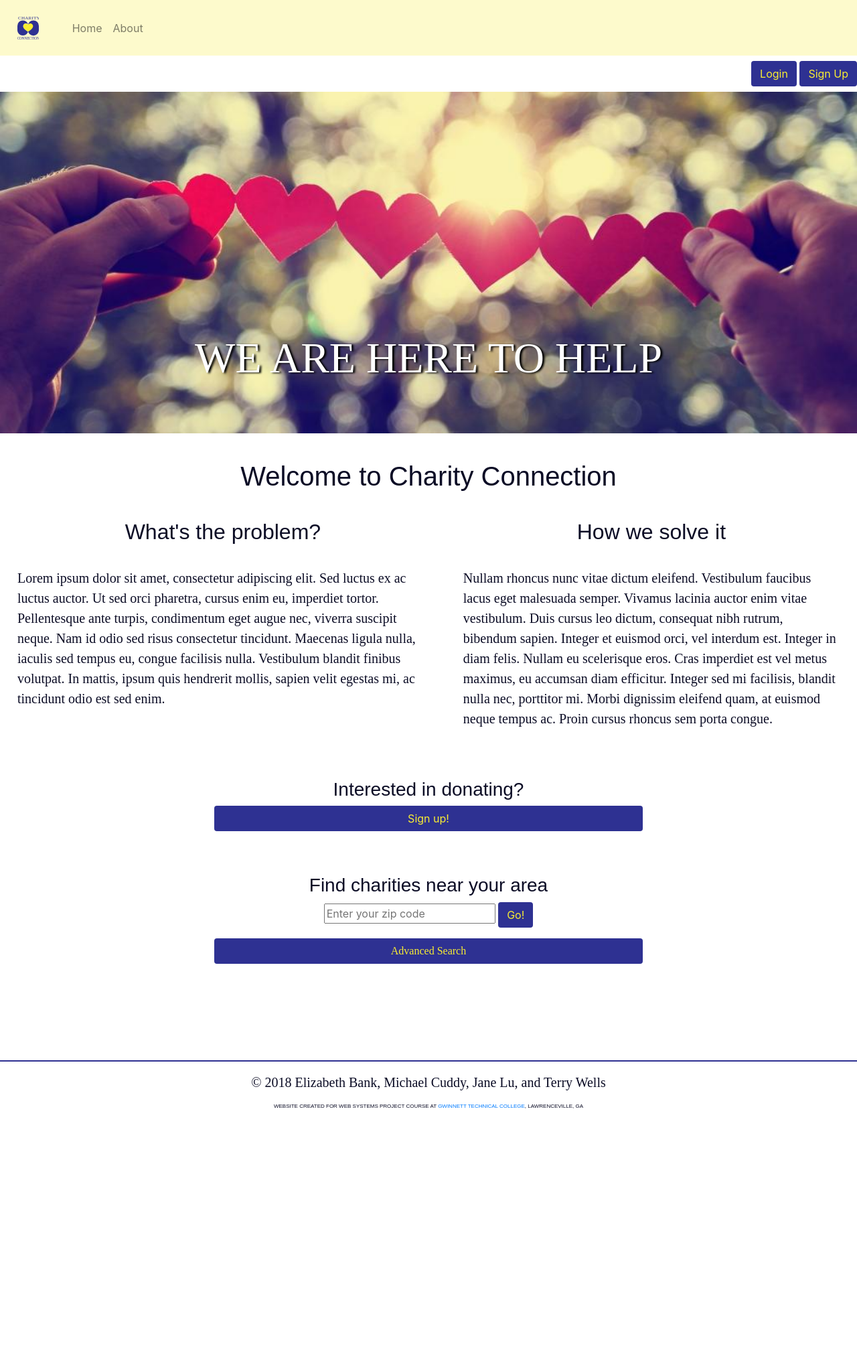
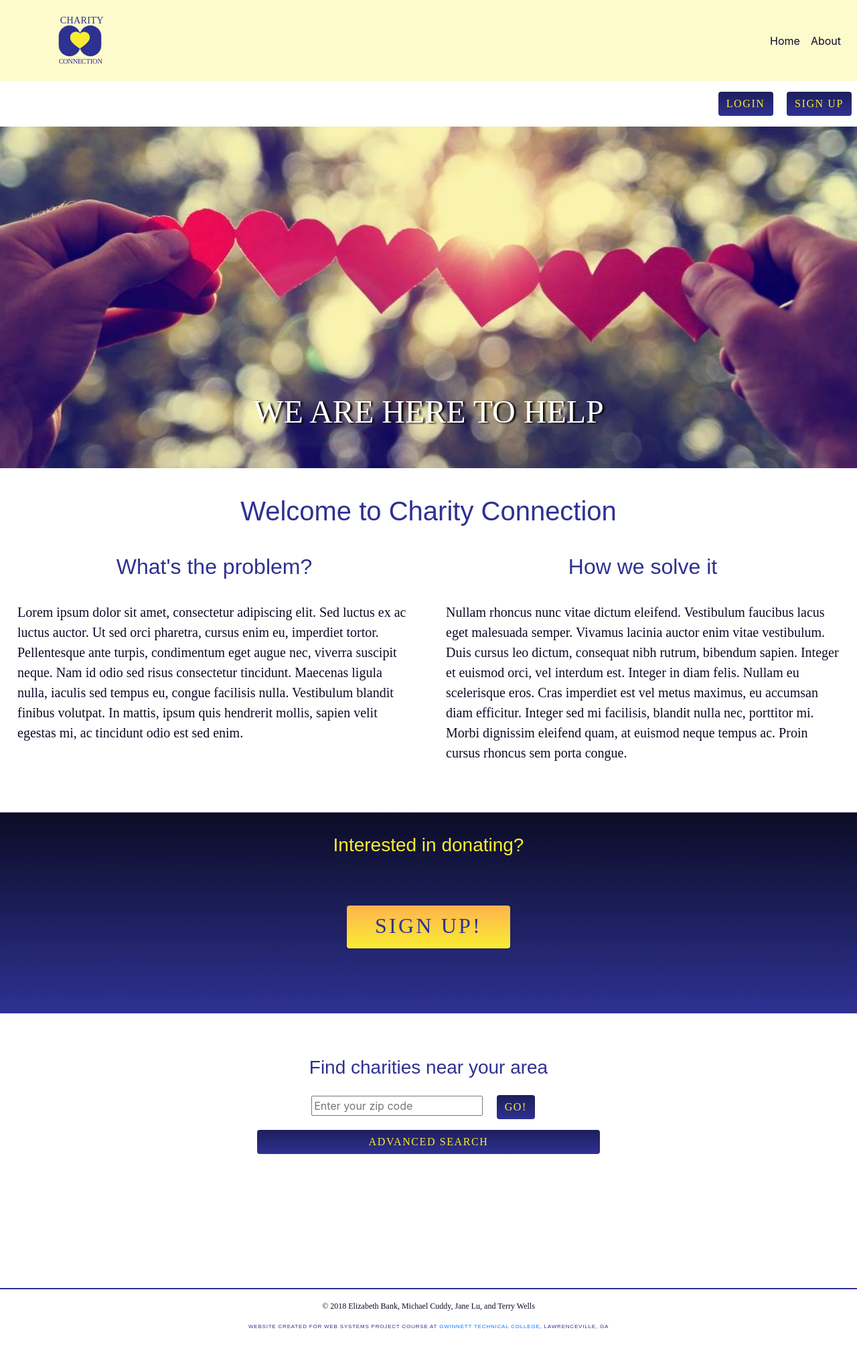
Before and after one commit to ravenusmc/capstone, a PHP site: page /capstone/ in a window 1280 px wide. Shown: the whole page at 67% size. Before the commit the page ends 1655 px from the top, so only its background shows below. Run offline with PHP 8.4, Linux system fonts and the light colour scheme; some libraries are stand-ins or nearby versions; some web fonts are replaced.

Commit message:
finished landing page styles, including javascript. Styled sign up, login, and donation pages. Fixed nav bar so nav items would align to the right at full screen.

```diff
--- a/assets/css/style.css
+++ b/assets/css/style.css
@@ -7,10 +7,12 @@ body {
 p {
   font-family: "Matrix II", serif;
   font-size: 20px;
+  color: #0B0C25;
 }
 
 h1, h2, h3, h4, h5, h6 {
   font-family: "Ministry", sans-serif;
+  color: #2E3192;
 }
 
 /* Accessibility-related */
@@ -36,6 +38,7 @@ h1, h2, h3, h4, h5, h6 {
 
 .navbar-brand {
   margin: 0.5em;
+  width: 30%;
 }
 
 .navbar-toggler {
@@ -48,7 +51,7 @@ h1, h2, h3, h4, h5, h6 {
   color: #F9ED32;
 }
 
-.nav-link {
+#mainMenu .nav-link {
   color: #0B0C25;
 }
 
@@ -57,30 +60,38 @@ h1, h2, h3, h4, h5, h6 {
 }
 
 .loginLinks {
+  display: inline;
+  max-width: 50%;
   float: right;
   padding: 0.5em 0;
 }
 
 .loginBtn {
-  background-color: #2E3192;
+  background: linear-gradient(#1D1F5B, #2E3192);
   color: #F9ED32;
+  font-family: "Ministry";
+  letter-spacing: 0.1em;
+  text-transform: uppercase;
   text-align: center;
+  margin: 1em;
+  border: 0;
+  margin: 0.5em;
 }
 .loginBtn:hover {
-  background-color: #0B0C25;
+  background: linear-gradient(#0B0C25, #1D1F5B);
 }
 
-.heroImg {
+.headerImg {
   position: relative;
   width: 100%;
 }
 
-.headerImg {
+.heroImg {
   background-size: cover;
   width: 100%;
 }
 
-.headerText {
+.heroText {
   text-align: center;
   position: absolute;
   bottom: 1em;
@@ -89,7 +100,7 @@ h1, h2, h3, h4, h5, h6 {
   z-index: 5;
   text-transform: uppercase;
   font-family: "Ministry";
-  font-size: 4em;
+  font-size: 1.5em;
   width: 100%;
   margin: 0 auto;
 }
@@ -99,25 +110,20 @@ label {
 }
 
 .form-submit-btn {
-  background-color: #2E3192;
+  background: linear-gradient(#1D1F5B, #2E3192);
   color: #F9ED32;
+  font-family: "Ministry";
+  letter-spacing: 0.1em;
+  text-transform: uppercase;
   text-align: center;
+  margin: 1em;
+  border: 0;
 }
 .form-submit-btn:hover {
-  background-color: #0B0C25;
+  background: linear-gradient(#0B0C25, #1D1F5B);
 }
 
-#signUpForm .form-submit-btn {
-  position: absolute;
-  right: 1em;
-}
-
-.homepageMain {
-  width: 90%;
-  margin: 0 auto;
-  display: block;
-}
-
+.homepageMain,
 .page {
   width: 90%;
   margin: 0 auto;
@@ -140,7 +146,7 @@ label {
 }
 
 .ctaSection {
-  width: 50%;
+  width: 80%;
   margin: 2em auto;
   text-align: center;
 }
@@ -149,23 +155,52 @@ label {
 }
 
 .ctaBtn {
-  background-color: #2E3192;
+  background: linear-gradient(#1D1F5B, #2E3192);
   color: #F9ED32;
+  font-family: "Ministry";
+  letter-spacing: 0.1em;
+  text-transform: uppercase;
   text-align: center;
+  margin: 1em;
+  border: 0;
 }
 .ctaBtn:hover {
-  background-color: #0B0C25;
+  background: linear-gradient(#0B0C25, #1D1F5B);
+}
+
+#ctaSignUp {
+  background: linear-gradient(#0B0C25, #2E3192);
+  padding: 1em;
+}
+#ctaSignUp h3 {
+  color: #F9ED32;
+}
+#ctaSignUp #signUpBtn {
+  width: 50%;
+  margin: 0 auto;
+}
+#ctaSignUp .ctaBtn {
+  background: linear-gradient(#FFB34E, #F9ED32);
+  color: #2E3192;
+}
+#ctaSignUp .ctaBtn:hover {
+  background: linear-gradient(#D67A00, #FFB34E);
+  color: #2E3192;
 }
 
 #advSearchBtn {
   margin-top: 1em;
-  background-color: #2E3192;
+  background: linear-gradient(#1D1F5B, #2E3192);
   color: #F9ED32;
+  font-family: "Ministry";
+  letter-spacing: 0.1em;
+  text-transform: uppercase;
   text-align: center;
-  font-family: "Ministry";
+  margin: 1em;
+  border: 0;
 }
 #advSearchBtn:hover {
-  background-color: #0B0C25;
+  background: linear-gradient(#0B0C25, #1D1F5B);
 }
 
 .advSearchHidden {
@@ -173,14 +208,16 @@ label {
   visibility: hidden;
 }
 
+.advSearch {
+  width: 100%;
+}
+
 .aboutHeader {
-  color: #0B0C25;
   text-align: center;
   padding: 1em;
 }
 
 .aboutContent {
-  float: left;
   line-height: 1.6;
 }
 .aboutContent p {
@@ -197,6 +234,10 @@ label {
   margin: 1em auto;
   padding: 0.5em;
 }
+#loginForm .form-submit-btn {
+  width: 75%;
+  margin: 0 auto;
+}
 
 .sideImg {
   width: 45%;
@@ -209,9 +250,14 @@ label {
   padding: 0.5em;
 }
 
-#loginAnchor {
-  position: relative;
-  right: 1em;
+#donationHeading {
+  text-align: center;
+  margin: 1em 0;
+}
+
+.donationForm td > button {
+  width: 75%;
+  margin: 0 auto;
 }
 
 #charity_type_selection {
@@ -225,24 +271,47 @@ label {
 }
 
 footer {
+  clear: both;
+  display: block;
   text-align: center;
   border-top: 2px solid #2E3192;
   padding: 1em;
   margin: 2em auto;
 }
+footer p {
+  font-size: 0.75em;
+}
 
 footer h6 {
   text-transform: uppercase;
   font-size: 0.5em;
+  letter-spacing: 0.1em;
+  line-height: 1.6;
 }
 
 /* CSS Grid styles */
 @media screen and (min-width: 49em) {
+  #mainNavbar {
+    position: relative;
+    width: 100;
+  }
+
+  #mainMenu {
+    position: absolute;
+    right: 1em;
+    text-align: right;
+  }
+
   .homepageMain {
     display: grid;
     width: 100%;
     margin: 0 auto;
+    grid-template-columns: 1fr 1fr;
     grid-template-areas: "section1 section2" "section1 section2" "cta1 cta1" "cta2 cta2";
+  }
+
+  .heroText {
+    font-size: 3em;
   }
 
   #problem {
@@ -279,6 +348,14 @@ footer h6 {
   #ctaSignUp {
     display: grid;
     grid-area: cta1;
+    width: 100%;
+    padding: 2em;
+    height: 300px;
+  }
+  #ctaSignUp #signUpBtn {
+    height: 2em;
+    width: 20%;
+    font-size: 2em;
   }
 
   .ctaHeading {
@@ -290,25 +367,44 @@ footer h6 {
     grid-area: cta2;
   }
 
-  #signUpForm {
-    max-width: 75%;
+  #advSearchBtn {
+    width: 50%;
+    margin: 0 auto;
   }
 
-  .loginPageContainer {
+  #loginPageContainer,
+#signUpPageContainer {
     display: grid;
-    grid-auto-columns: 1fr 1fr;
+    grid-template-columns: 1fr 1fr;
+  }
+  #loginPageContainer h2,
+#signUpPageContainer h2 {
+    grid-column: 1/3;
+  }
+  #loginPageContainer .heroImg,
+#signUpPageContainer .heroImg {
+    display: grid;
+    grid-column: 1/2;
+    width: 100%;
+    padding: 1em 0;
   }
 
-  #loginForm {
+  #loginForm,
+.userForm {
     display: grid;
     grid-column: 2/3;
     width: 100%;
   }
 
-  .sideImg {
-    display: grid;
-    grid-column: 1/2;
+  #signUpForm {
     width: 100%;
+  }
+  #signUpForm .form-submit-btn {
+    margin: 0 auto;
+  }
+
+  #loginAnchor {
+    margin: 0 auto;
   }
 }
 
--- a/assets/js/landing.js
+++ b/assets/js/landing.js
@@ -1,7 +1,7 @@
 
 
 function showAdvSearch() {
-     var advSearchSection = document.getElementsByClassName('advSearchHidden');
+     var advSearchSection = document.getElementById('advSearchHidden');
 
      advSearchSection.style.visibility = "visible";
 }
--- a/assets/sass/_grid.scss
+++ b/assets/sass/_grid.scss
@@ -5,15 +5,37 @@
 
 @media screen and (min-width: 49em) {
 
+
+
+     // Navigation
+     #mainNavbar {
+          position: relative;
+          width: 100;
+     }
+
+     #mainMenu {
+          position: absolute;
+          right: 1em;
+          text-align: right;
+
+     }
+
+
+     // Home/Landing Page
      .homepageMain {
           display: grid;
           width: 100%;
           margin: 0 auto;
+          grid-template-columns: 1fr 1fr;
           grid-template-areas:
                "section1 section2"
                "section1 section2"
                "cta1 cta1"
                "cta2 cta2";
+     }
+
+     .heroText {
+          font-size: 3em;
      }
 
      #problem {
@@ -57,6 +79,16 @@
      #ctaSignUp {
           display: grid;
           grid-area: cta1;
+          width: 100%;
+          padding: 2em;
+          height: 300px;
+
+          #signUpBtn {
+               height: 2em;
+               width: 20%;
+               font-size: 2em;
+
+          }
 
      }
 
@@ -69,28 +101,58 @@
           grid-area: cta2;
      }
 
-     #signUpForm {
-          max-width: 75%;
-
+     #advSearchBtn {
+          width: 50%;
+          margin: 0 auto;
      }
 
-     .loginPageContainer {
+
+     //Login and Sign-up Pages
+
+     #loginPageContainer,
+     #signUpPageContainer {
           display: grid;
-          grid-auto-columns: 1fr 1fr;
+          grid-template-columns: 1fr 1fr;
+
+          h2 {
+               grid-column: 1 / 3;
+          }
+
+          .heroImg {
+               display: grid;
+               grid-column: 1 / 2;
+               width: 100%;
+               padding: 1em 0;
+
+          }
      }
 
-     #loginForm {
+     #loginForm,
+     .userForm {
           display: grid;
           grid-column: 2 / 3;
           width: 100%;
      }
 
-     .sideImg {
-          display: grid;
-          grid-column: 1 / 2;
+     #signUpForm {
           width: 100%;
 
+          .form-submit-btn {
+               margin: 0 auto;
+          }
+     }
+
+     #loginAnchor {
+          margin: 0 auto;
      }
 
 
+
+     // About Page
+
+
+
+     //
+
+
 }
--- a/assets/sass/_mixins.scss
+++ b/assets/sass/_mixins.scss
@@ -1,9 +1,14 @@
 @mixin customBtn {
-     background-color: $logoBlue;
+     background: linear-gradient($medBlue, $logoBlue);
      color: $logoYellow;
+     font-family: $sans;
+     letter-spacing: .1em;
+     text-transform: uppercase;
      text-align: center;
+     margin: 1em;
+     border: 0;
 }
 
 @mixin customBtnHover {
-     background-color: $darkBlue;
+     background: linear-gradient($darkBlue, $medBlue);
 }
--- a/assets/sass/_mobile.scss
+++ b/assets/sass/_mobile.scss
@@ -12,10 +12,12 @@ body {
 p {
      font-family: $serif, serif;
      font-size: 20px;
+     color: $darkBlue;
 }
 
 h1, h2, h3, h4, h5, h6 {
      font-family: $sans, sans-serif;
+     color: $logoBlue;
 }
 
 
@@ -57,6 +59,7 @@ h1, h2, h3, h4, h5, h6 {
 
 .navbar-brand {
      margin: .5em;
+     width: 30%;
 }
 
 .navbar-toggler {
@@ -70,42 +73,50 @@ h1, h2, h3, h4, h5, h6 {
      }
 }
 
-.nav-link {
-     color: $darkBlue;
+#mainMenu {
+  .nav-link {
+    color: $darkBlue;
 }
+
+}
+
 
 .bg-yellow {
      background-color: $paleYellow;
 }
 
 .loginLinks {
-     float: right;
-     padding: .5em 0;
+    display: inline;
+    max-width: 50%;
+    float: right;
+    padding: .5em 0;
 }
 
 .loginBtn {
      @include customBtn;
+     margin: .5em;
 
      &:hover {
           @include customBtnHover;
      }
+
 }
 
 // ----------------------------------------//
 //header
 // ----------------------------------------//
 
-.heroImg {
+.headerImg {
      position: relative;
      width: 100%;
 }
 
-.headerImg {
+.heroImg {
      background-size: cover;
      width: 100%;
 }
 
-.headerText {
+.heroText {
      text-align: center;
      position: absolute;
      bottom: 1em;
@@ -114,7 +125,7 @@ h1, h2, h3, h4, h5, h6 {
      z-index: 5;
      text-transform: uppercase;
      font-family: $sans;
-     font-size: 4em;
+     font-size: 1.5em;
      width: 100%;
      margin: 0 auto;
 }
@@ -135,27 +146,19 @@ label {
      }
 }
 
-#signUpForm .form-submit-btn {
-     position: absolute;
-     //bottom: 1em;
-     right: 1em;
-}
+
 
 // ----------------------------------------//
 //main sections
 // ----------------------------------------//
 
-.homepageMain {
+.homepageMain,
+.page {
      width: 90%;
      margin: 0 auto;
      display: block;
 }
 
-.page {
-     width: 90%;
-     margin: 0 auto;
-     display: block;
-}
 
 .pageHeading {
      text-align: center;
@@ -179,7 +182,7 @@ label {
 }
 
 .ctaSection {
-     width: 50%;
+     width: 80%;
      margin: 2em auto;
      text-align: center;
 
@@ -190,20 +193,40 @@ label {
 
 .ctaBtn {
      @include customBtn;
-     //max-width: 15%;
+
 
      &:hover {
           @include customBtnHover;
      }
 }
 
+#ctaSignUp {
+  background: linear-gradient($darkBlue, $logoBlue);
+  padding: 1em;
+
+  h3 {
+    color: $logoYellow;
+  }
+
+  #signUpBtn {
+    width: 50%;
+    margin: 0 auto;
+  }
+
+  .ctaBtn {
+    background: linear-gradient($medYellow, $logoYellow);
+    color: $logoBlue;
+
+    &:hover {
+      background: linear-gradient($darkYellow, $medYellow);
+      color: $logoBlue;
+    }
+  }
+}
+
 #advSearchBtn {
-     //max-width: 15%;
      margin-top: 1em;
      @include customBtn;
-     font-family: $sans;
-     //font-weight: 200;
-     //font-size: .75em;
 
      &:hover {
           @include customBtnHover;
@@ -215,19 +238,23 @@ label {
      visibility: hidden;
 }
 
+.advSearch {
+  width: 100%;
+
+}
+
 
 // ----------------------------------------//
 //About page
 // ----------------------------------------//
 
 .aboutHeader {
-     color: $darkBlue;
+     //color: $darkBlue;
      text-align: center;
      padding: 1em;
 }
 
 .aboutContent {
-     float: left;
      line-height: 1.6;
 
      p {
@@ -248,6 +275,11 @@ label {
      max-width: 80%;
      margin: 1em auto;
      padding: .5em;
+
+     .form-submit-btn {
+       width: 75%;
+       margin: 0 auto;
+     }
 }
 
 .sideImg {
@@ -266,15 +298,31 @@ label {
      padding: .5em;
 }
 
-#loginAnchor {
-     position: relative;
-     right: 1em;
+// #loginAnchor {
+//      position: relative;
+//      right: 1em;
+// }
+
+// ----------------------------------------//
+// Add Items page and/or Donations Page
+// ----------------------------------------//
+
+#donationHeading {
+    text-align: center;
+    margin: 1em 0;
 }
 
-// ----------------------------------------//
-// Add Items page
-// ----------------------------------------//
+.donationForm {
 
+  td>button {
+    width: 75%;
+    margin: 0 auto;
+  }
+}
+
+
+
+//Mike's CSS
 #charity_type_selection {
      display: none;
    }
@@ -301,14 +349,23 @@ label {
 // footer
 // ----------------------------------------//
 footer {
+     clear: both;
+     display: block;
      text-align: center;
      border-top: 2px solid $logoBlue;
      padding: 1em;
      margin: 2em auto;
+
+     p {
+       font-size: .75em;
+     }
+
 }
 
 footer h6 {
      text-transform: uppercase;
      font-size: .5em;
+     letter-spacing: .1em;
+     line-height: 1.6;
 
 }
--- a/assets/sass/_variables.scss
+++ b/assets/sass/_variables.scss
@@ -7,6 +7,8 @@ $medBlue: #1D1F5B;
 
 $logoYellow: #F9ED32;
 $paleYellow: #FDFACC;
+$medYellow: #FFB34E;
+$darkYellow: #D67A00;
 
 
 // SASS style sheet */
--- a/index.php
+++ b/index.php
@@ -2,15 +2,15 @@
 include('view/header.php'); ?>
 
 <aside class="loginLinks">
-<a href='http://localhost/capstone/admin/login.php' class="loginBtn btn ">Login</a>
-<a href='http://localhost/capstone/admin/user_signup.php' class="loginBtn btn">Sign Up</a>
+<a href="http://localhost/capstone/admin/login.php" class="loginBtn btn ">Login</a>
+<a href="http://localhost/capstone/admin/user_signup.php" class="loginBtn btn">Sign Up</a>
 </aside>
 
 
 <header>
-     <div class="heroImg">
-          <img src="http://localhost/capstone/assets/images/heartsWeb.jpg" alt="string of paper hearts" class="headerImg">
-          <p class="headerText">We are here to help</p>
+     <div class="headerImg">
+          <img src="http://localhost/capstone/assets/images/heartsWeb.jpg" alt="string of paper hearts" class="heroImg">
+          <p class="heroText">We are here to help</p>
      </div>
      <h1 class="homePageTitle">Welcome to Charity Connection</h1>
 </header>
@@ -29,7 +29,7 @@ include('view/header.php'); ?>
 
 <section class="ctaSection" id="ctaSignUp">
      <h3 class="ctaHeading">Interested in donating?</h3>
-     <a href="http://localhost/capstone/admin/user_signup.php" class="ctaBtn btn">Sign up!</a>
+     <a href="http://localhost/capstone/admin/user_signup.php" class="ctaBtn btn" id="signUpBtn">Sign up!</a>
 </section>
 
 <section class="ctaSection" id="ctaSearch">
@@ -39,11 +39,14 @@ include('view/header.php'); ?>
           <input type="text" name='zip' placeholder="Enter your zip code" class="" id="enterAddress">
           <input type="submit" class="ctaBtn btn" value="Go!">
      </form>
-     <p class="advSearch btn" id="advSearchBtn">Advanced Search</p>
-     <section class="advSearchHidden">
-          <form action="" method="post" class="advSearchByType">
+
+     <p class="btn" id="advSearchBtn" >Advanced Search</p>
+
+     <section class="advSearchHidden" id="advSearchHidden">
+          <form action="" method="post" id="advSearchByType" class="advSearch">
           <label for="byType">Search by Charity Type</label>
                <select name="byType">
+                  <option> Choose ... </option>
                   <option value="education">Education</option>
                   <option value="animals">Animals</option>
                   <option value="artsculture">Arts/Culture</option>
@@ -51,16 +54,18 @@ include('view/header.php'); ?>
                   <option value="environment">Environment</option>
                   <option value="health">Health</option>
                   <option value="civilrights">Human and Civil Rights</option>
-                     <option value="humanservices">Human Services</option><option value="international">International</option>
+                  <option value="humanservices">Human Services</option>
+                  <option value="international">International</option>
                   <option value="religion">Religious</option>
                   <option value="research">Research/Public Policy</option>
-
               </select>
+              <input type="submit" value="Search" class="ctaBtn btn">
           </form>
 
-          <form action="" method="post" class="advSearchByItems">
+          <form action="" method="post" id="advSearchByItems" class="advSearch">
             <label for="byItems">Search by Items Accepted by Charity</label>
                <select name="byItems">
+                  <option> Choose ... </option>
                   <option value="household">Household Items</option>
                   <option value="toys">Kids' Toys</option>
                   <option value="kidclothes">Kids' Clothing</option>
@@ -73,6 +78,7 @@ include('view/header.php'); ?>
                   <option value="pets">Pet-related Items</option>
                   <option value="garden">Yard or Garden Items</option>
                </select>
+               <input type="submit" value="Search" class="ctaBtn btn">
           </form>
 
      </section>
--- a/view/header.php
+++ b/view/header.php
@@ -57,8 +57,8 @@
 <body>
 <div id="skip"><a href="#pageMain">Skip to Main Content</a></div>
 
-<nav class="navbar navbar-expand-lg navbar-light bg-yellow">
-  <a class="navbar-brand" href="index.php"><img src="http://localhost/capstone/assets/images/logo-blue-text.svg" class="logoNav" alt="Charity Connection Logo"></a>
+<nav class="navbar navbar-expand-lg navbar-light bg-yellow" id="mainNavbar">
+  <a class="navbar-brand" href="http://localhost/capstone/index.php"><img src="http://localhost/capstone/assets/images/logo-blue-text.svg" class="logoNav" alt="Charity Connection Logo"></a>
   <button class="navbar-toggler" type="button" data-toggle="collapse" data-target="#mainMenu" aria-controls="mainMenu" aria-expanded="false" aria-label="Toggle navigation">
     <span class="navbar-toggler-icon"><br></span>
   </button>
```
Also changed, not shown: admin/about.php (+3 -4 lines), admin/login.php (+6 -4 lines), admin/user_signup.php (+9 -6 lines), charity/donate_page_form.php (+11 -12 lines), 1 other file. Lines whose indentation alone changed are shown as unchanged.
